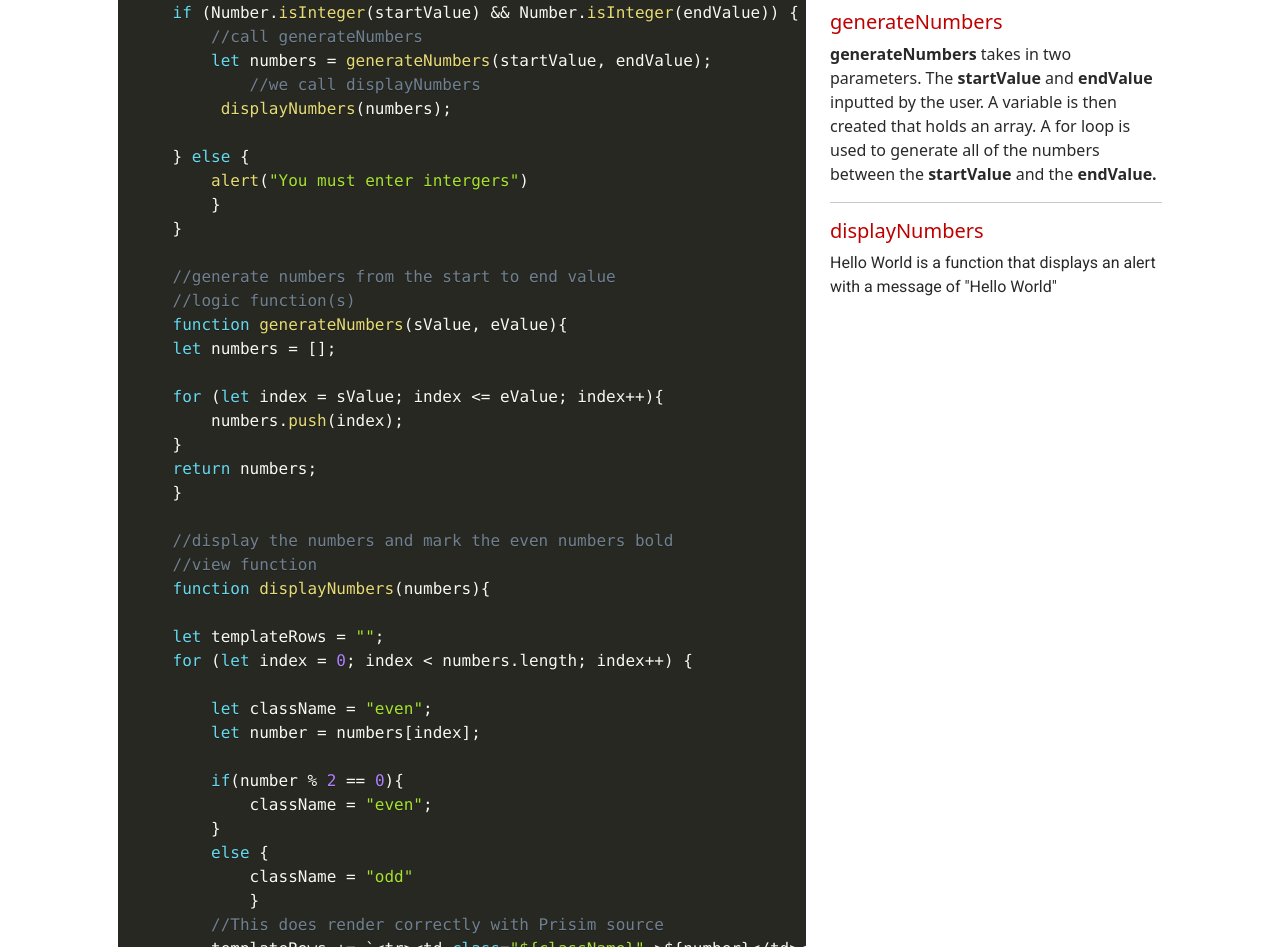
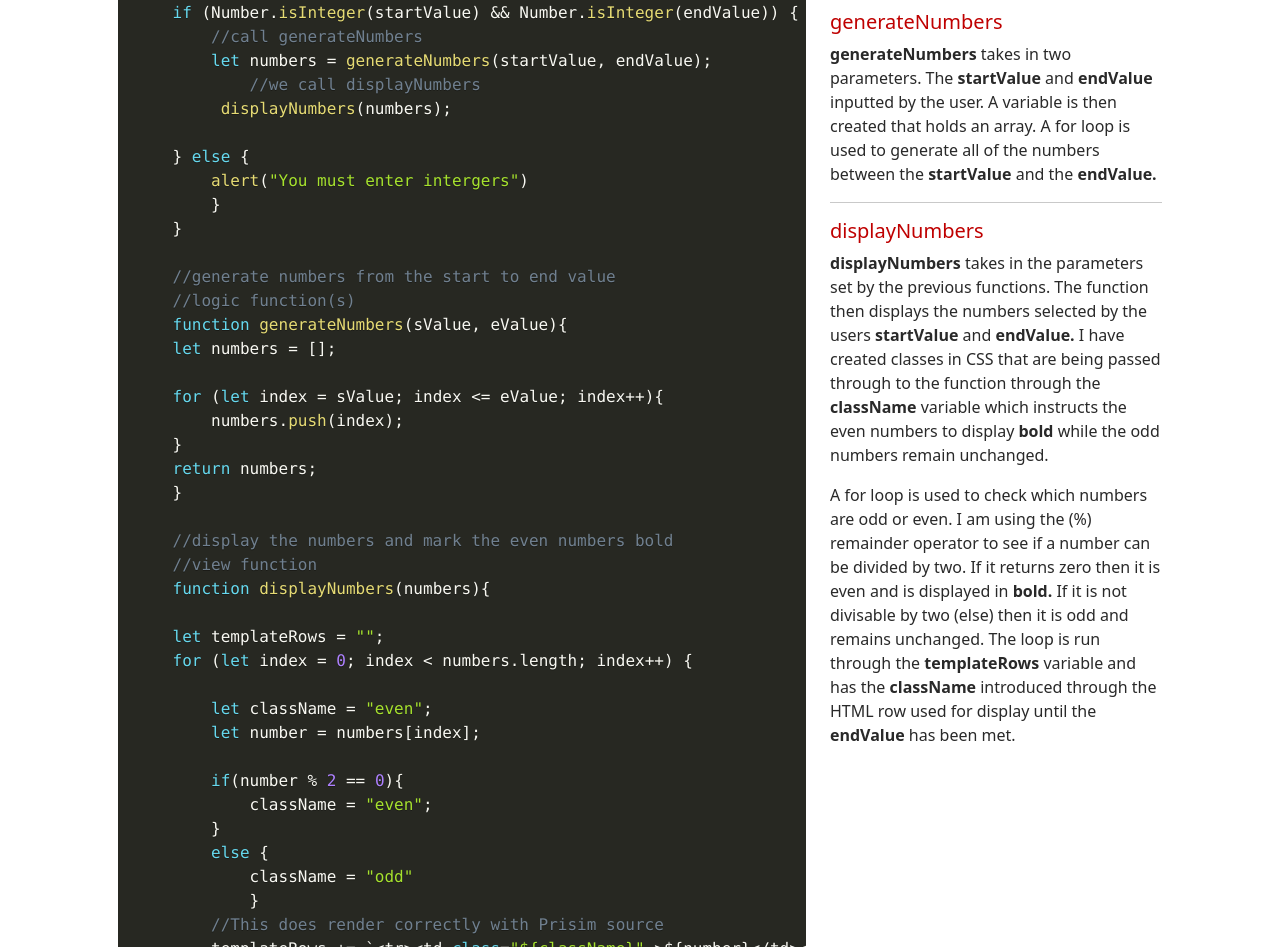
Before and after one commit to CourtneyRohrer/Centum, a plain HTML site: page code.html in a window 1280 px wide. Shown: the part 478-1425 px from the top of the page. Drawn offline with nearby package versions, Linux system fonts and the light colour scheme.

Commit message:
small changes

```diff
--- a/code.html
+++ b/code.html
@@ -129,7 +129,11 @@
             <p> <strong>generateNumbers</strong> takes in two parameters. The <strong>startValue</strong> and <strong>endValue</strong> inputted by the user. A variable is then created that holds an array. A for loop is used to generate all of the numbers between the <strong>startValue </strong>and the <strong>endValue.</strong></p>
             <hr>
             <h5>displayNumbers</h5>
-            <p class="body-font">Hello World is a function that displays an alert with a message of "Hello World"</p>
+            <p><strong>displayNumbers</strong> takes in the parameters set by the previous functions.
+                The function then displays the numbers selected by the users <strong>startValue</strong> and <strong>endValue.</strong>
+                I have created classes in CSS that are being passed through to the function through the <strong>className </strong> variable which instructs the even numbers to display <strong>bold </strong> while the odd numbers remain unchanged.
+            </p>
+            <p>A for loop is used to check which numbers are odd or even. I am using the (%) remainder operator to see if a number can be divided by two. If it returns zero then it is even and is displayed in <strong>bold. </strong> If it is not divisable by two (else) then it is odd and remains unchanged. The loop is run through the <strong>templateRows </strong>variable and has the <strong>className</strong> introduced through the HTML row used for display until the <strong>endValue </strong>has been met.</p>
         </div>
     </div>
 </div>
```
Also changed, not shown: 1 other file.
